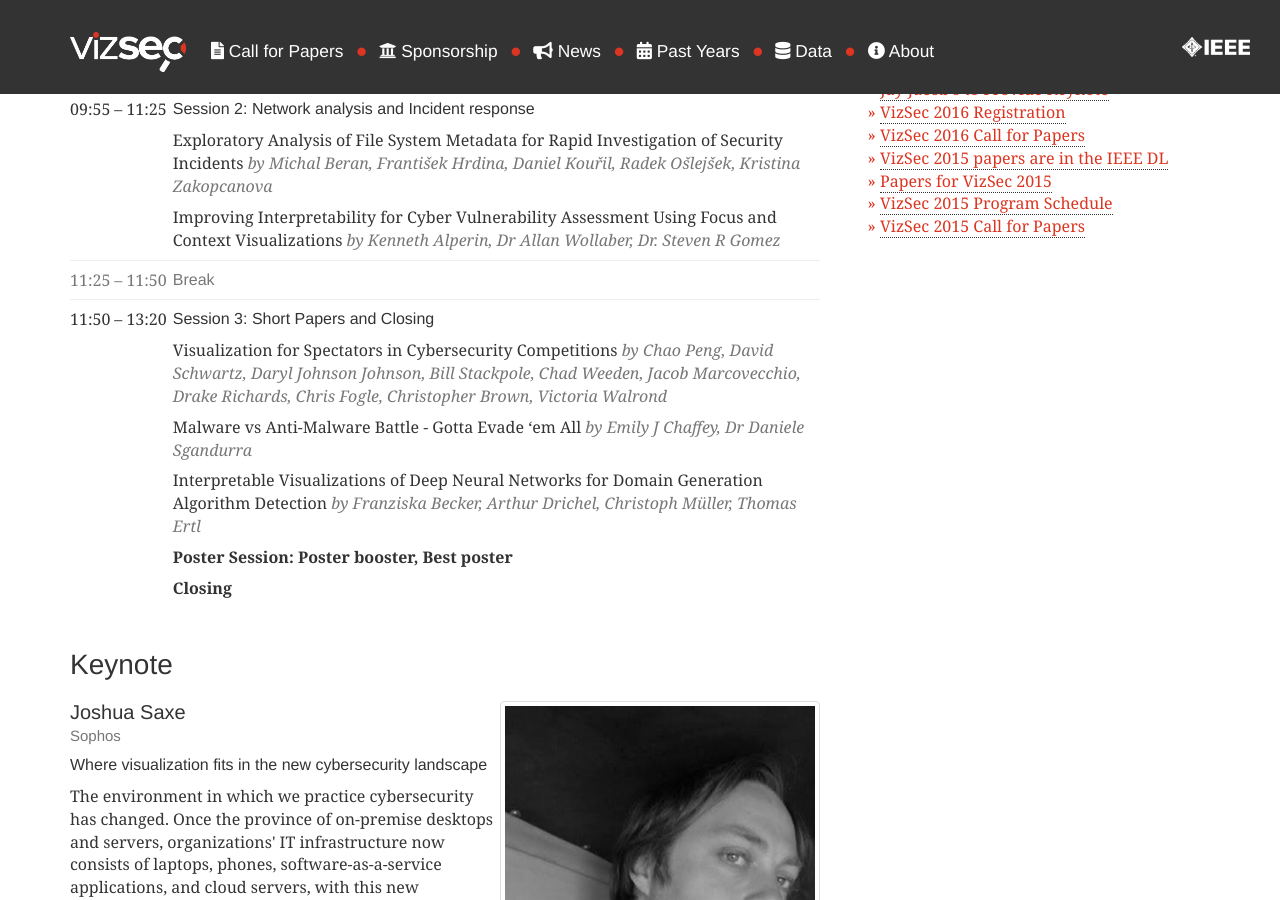
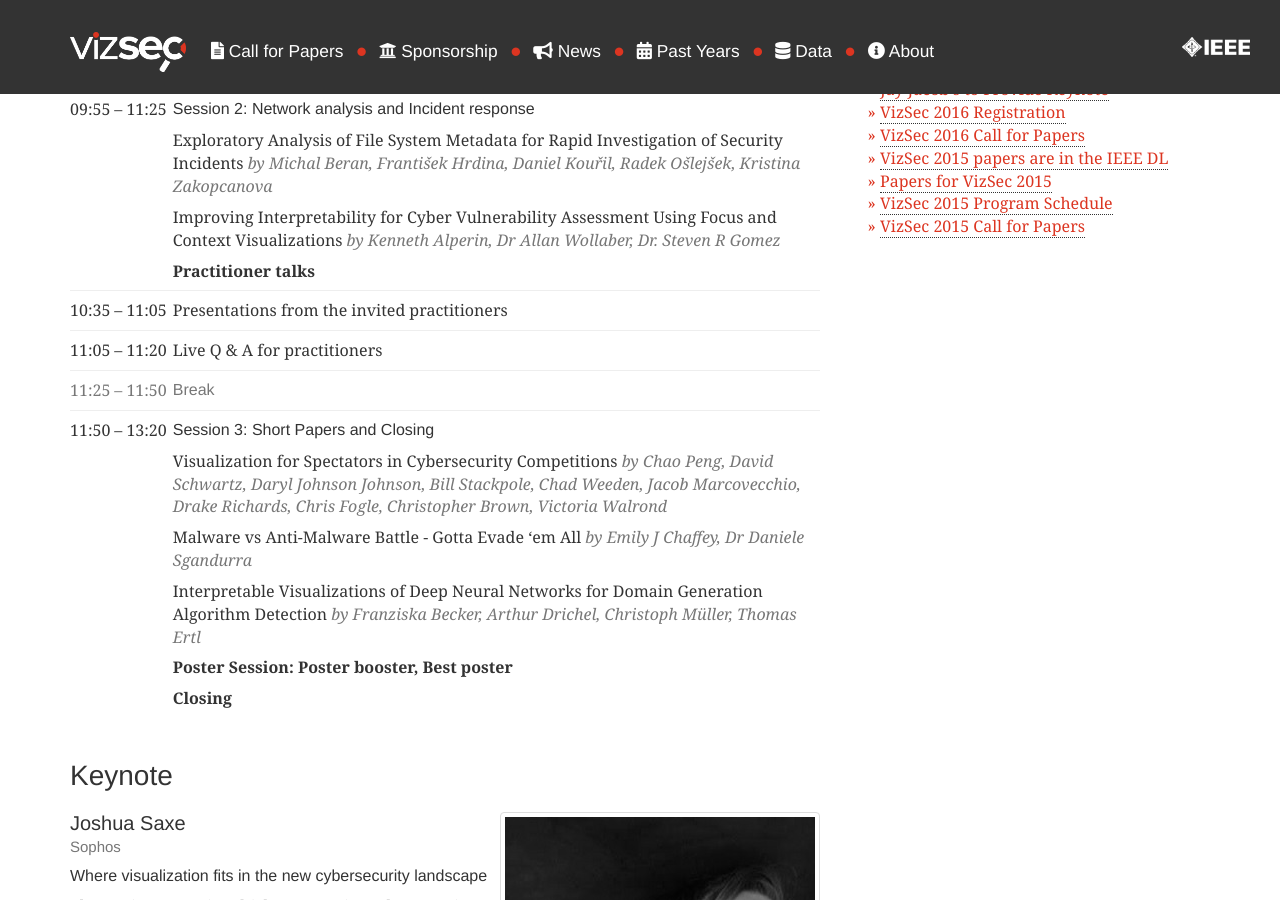
Before and after one commit to vizsec/vizsec.github.io, a Jekyll site: the page built from vizsec2020/index.html, in a window 1280 px wide and 900 px high, scrolled down 676 px. Built offline with Jekyll 4.4.1, drawn with Linux system fonts in a browser that asks for light colours; nearby versions of some CDN libraries.

Commit message:
first draft of the program

```diff
--- a/vizsec2020/index.html
+++ b/vizsec2020/index.html
@@ -91,7 +91,27 @@ custom_css: cfp_sidebar
                     class="text-muted">by Kenneth Alperin, Dr Allan Wollaber, Dr. Steven R Gomez</em>
             </p>
 
+            <p>
+                <strong>Practitioner talks</strong>
+                    <tr>
+                        <td>10:35</td>
+                        <td>&ndash;</td>
+                        <td>11:05</td>
+                        <td>
+                             Presentations from the invited practitioners
+                        </td>
+                    </tr>
+    <tr>
+        <td>11:05</td>
+        <td>&ndash;</td>
+        <td>11:20</td>
+        <td>  Live Q & A for practitioners
         </td>
+    </tr>
+
+    </p>
+
+    </td>
     </tr>
 
     <tr class="text-muted">
```
